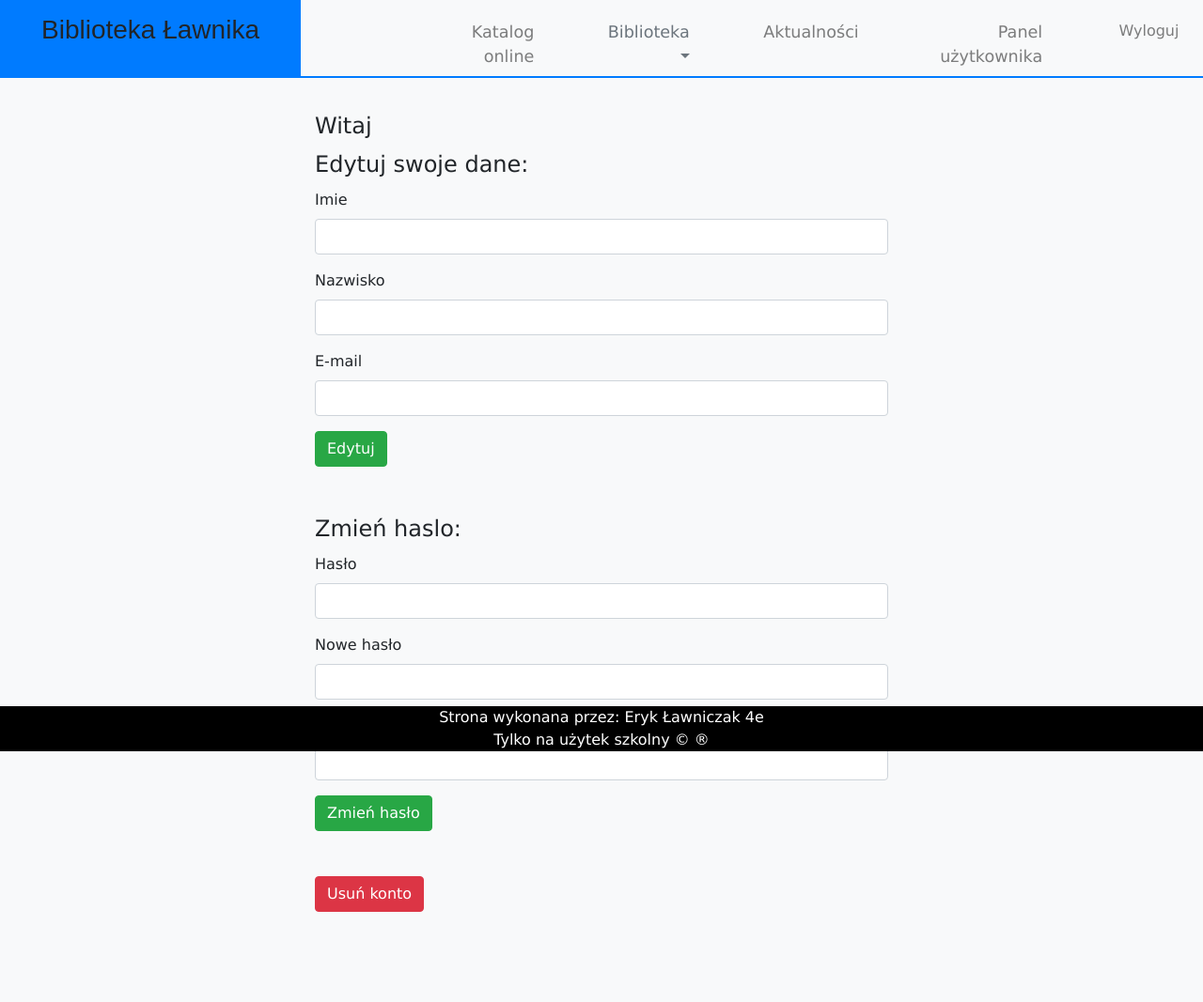
After one commit to eryk-lawniczak/Projekt, a PHP site: page /panelUser.php in a window 1280 px wide. The commit adds this page. Shown: the whole page at 94% size. Run offline with PHP 8.4, Linux system fonts and the light colour scheme; the visitor is signed in with stand-in values (Sample User, id 1); data comes from the database, SQL or seed files in the repository; data that the repository does not hold is empty.

Commit message:
BÓG MI ŚWIADKIEM

```diff
--- /dev/null
+++ b/connect.php
@@ -0,0 +1,10 @@
+<?php
+
+require_once('./db_vars.php');
+$con = @new mysqli($db_host, $user, $pass, $database);
+if ($con->connect_errno) {
+//   die('Błędne połączenie');
+echo "Blad";
+}else{
+  $con->set_charset('utf8');
+}?>
--- a/modals.php
+++ b/modals.php
@@ -44,12 +44,12 @@
             unset($_SESSION['error']);
           }
          ?>
-          <input  class="dane" type="text" name="login" placeholder="Wpisz login" require><br><br>
-          <input  class="dane" type="password" name="haslo1" placeholder="Wpisz haslo" require><br><br>
-          <input  class="dane" type="password" name="haslo2" placeholder="Potwierdź haslo" require><br><br>
+          <input  class="dane" type="text" name="login" placeholder="Wpisz login" required><br><br>
+          <input  class="dane" type="password" name="haslo1" placeholder="Wpisz haslo" required><br><br>
+          <input  class="dane" type="password" name="haslo2" placeholder="Potwierdź haslo" required><br><br>
           <input  class="dane" type="email" name="email" placeholder="Wpisz email np.: jan@kowalski.pl"><br><br>
-          <input  class="dane" type="text" name="imie" placeholder="Wpisz imie" require><br><br>
-          <input class="dane" type="text" name="nazwisko" placeholder="Wpisz nazwisko" require><br><br>
+          <input  class="dane" type="text" name="imie" placeholder="Wpisz imie" required><br><br>
+          <input class="dane" type="text" name="nazwisko" placeholder="Wpisz nazwisko" required><br><br>
           <input type="checkbox" name="zgoda" require >  Zgadzam sie na przetwarzanie danych i oświadczam że zapoznałam/em się z <a href="#" download="./regulamin.txt">regulaminem</a> serwisu
       <br><br>
       <button type="submit" name="przycisk" class="btn btn-success">Rejestracja</button>
--- a/nav.php
+++ b/nav.php
@@ -10,7 +10,8 @@
   <div class="col-3 bg-primary logo ">
     <a class="link text-body header-link h3" href="index.php">Biblioteka Ławnika</a>
   </div>
-  <nav class="col-9 navbar navbar-expand-lg navbar-light bg-light text-right">
+  <div class="col-1 bg-light"></div>
+  <nav class="col-8 navbar navbar-expand-lg navbar-light bg-light text-right">
     <p class="navbar-brand" ></p>
     <button class="navbar-toggler" type="button" data-toggle="collapse" data-target="#navbarSupportedContent" aria-controls="navbarSupportedContent" aria-expanded="false" aria-label="Toggle navigation">
       <span class="navbar-toggler-icon"></span>
@@ -36,7 +37,7 @@
         <?php if (isset($_SESSION['zalogowany'])) {?>
         <li class="nav-item buttonnnn">
 
-            <a class="nav-link" href="panel.php" >
+            <a class="nav-link" href="midPanel.php?gut=" >
               Panel użytkownika
             </a>
 
@@ -44,7 +45,7 @@
         </li>
         <li class="nav-item button-logout">
 
-            <a class="nav-link" href="logout.php" >
+            <a class="nav-link" href="logout.php?logingout=" >
               Wyloguj
             </a>
 
--- a/panel.php
+++ /dev/null
@@ -1 +0,0 @@
-panel użytkownika
--- /dev/null
+++ b/panelAdmin.php
@@ -0,0 +1 @@
+Admin!!`
--- /dev/null
+++ b/panelUser.php
@@ -0,0 +1,89 @@
+<?php
+session_start();
+if(isset($_SESSION['user']) && isset($_SESSION['zalogowany'])){
+
+?>
+<!DOCTYPE html>
+<html lang="pl">
+<?php include('./head.php'); ?>
+  <body>
+    <div class="container-fluid">
+      <?php include('./nav.php');
+            require_once('./connect.php');
+
+            $query = "SELECT * FROM `uzytkownicy` WHERE `login` = '$_SESSION[user]'";
+            $result = $con->query($query);
+            $row = $result->fetch_assoc();
+
+      ?>
+
+        <div class="row  justify-content-md-center" >
+            <div class="col-6 bg-light" style="margin-top:120px;">
+<!-- zmiana danych -->
+<div class="h4">Witaj <?php echo $row['login'];?></div>
+<fieldset>
+<legend>Edytuj swoje dane:</legend>
+<form action="editUser.php" method="post">
+  <div class="form-group">
+
+    <label for="editImie">Imie</label>
+    <input type="text" class="form-control" name="imie" aria-describedby="emailHelp" value="<?php echo $row['imie'] ?>" required>
+  </div>
+  <div class="form-group">
+    <label for="editNazwisko">Nazwisko</label>
+    <input type="text" class="form-control" name="nazwisko"  value="<?php echo $row['nazwisko'] ?>" required>
+  </div>
+  <div class="form-group ">
+  <label for="editMail">E-mail</label>
+    <input type="email" class="form-control" name="email" value="<?php echo $row['email'] ?>" required>
+
+  </div>
+  <button type="submit" class="btn btn-success" name="przycisk">Edytuj</button>
+</form>
+</fieldset><br><br>
+
+<!-- zmiana hasla-->
+<fieldset>
+<legend>Zmień haslo:</legend>
+<?php if(isset($_SESSION['error'])){
+     echo "<p class=\"bg-danger text-white\"> $_SESSION[error] </p>";
+     unset($_SESSION['error']);
+}
+?>
+<form action="editUser.php?pass=" method="post">
+  <div class="form-group">
+
+    <label for="editImie">Hasło</label>
+    <input type="password" class="form-control" name="oldPass" required>
+  </div>
+  <div class="form-group">
+    <label for="editNazwisko">Nowe hasło</label>
+    <input type="password" class="form-control" name="newPass"  required>
+  </div>
+  <div class="form-group ">
+  <label for="editMail">Potwierdź hasło</label>
+    <input type="password" class="form-control" name="confPass" required>
+    <input type="hidden" value="<?php $row['imie'] ?>" name="login">
+
+  </div>
+  <button type="submit"  class="btn btn-success" name="pass">Zmień hasło</button>
+</form>
+</fieldset>
+<br><br>
+
+<a href="./delete.php?id=<?php echo $row['id_uzytkownika']?>"><button type="button" class="btn btn-danger">Usuń konto</button></a><br><br><br><br><br>
+</div>
+</div>
+
+  <?php include('./foot.php'); ?>
+    </div>
+
+  </body>
+</html>
+<?php
+include('./modals.php');
+}else{
+    header('location: ./index.php');
+}
+
+ ?>
```
Also changed, not shown: delete.php (added, +18 -0 lines), editUser.php (added, +71 -0 lines), index.php (+3 -8 lines), logout.php (+7 -1 lines), logowanie.php (+10 -19 lines), midPanel.php (added, +16 -0 lines), rejestracja.php (+12 -14 lines).
